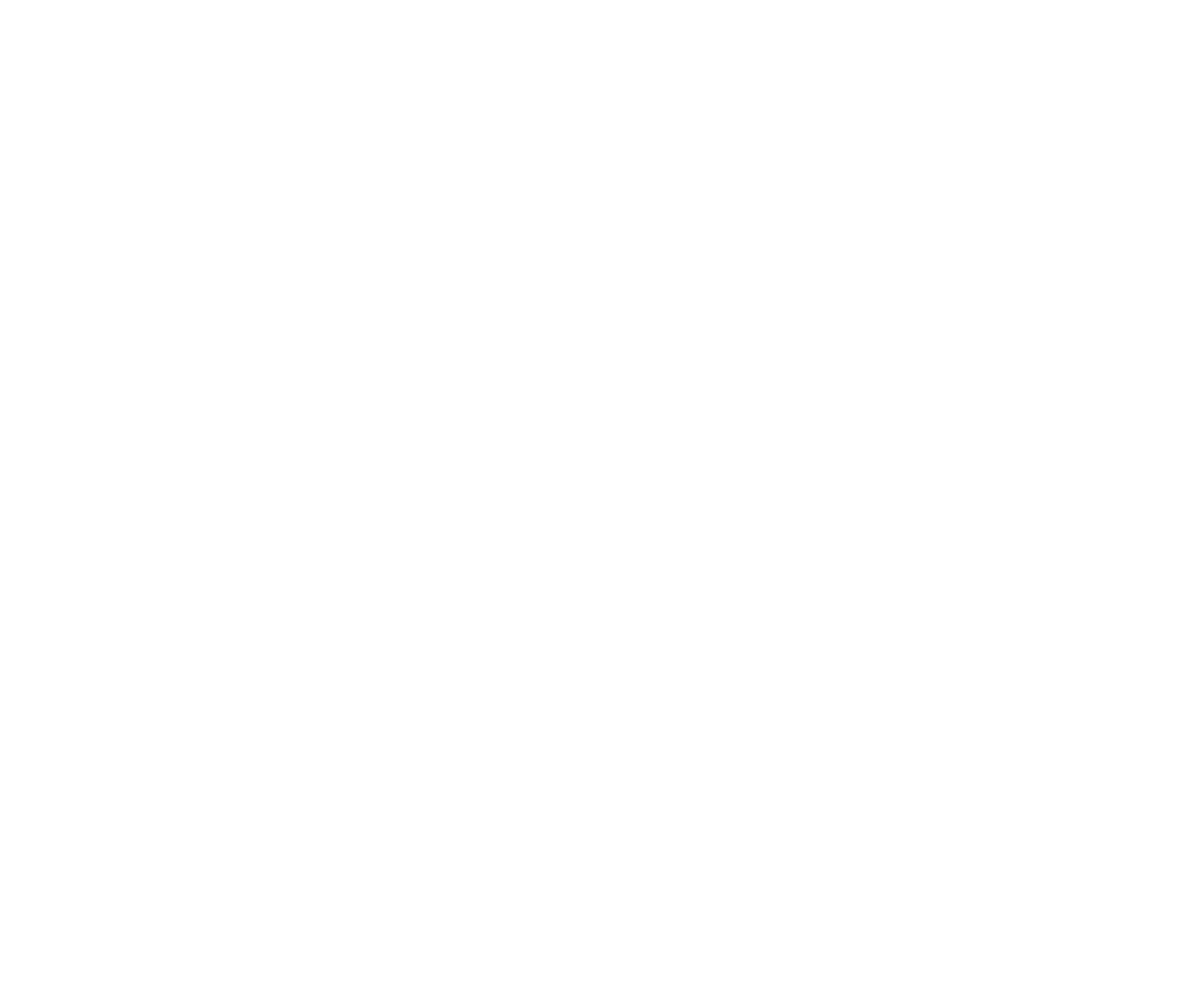
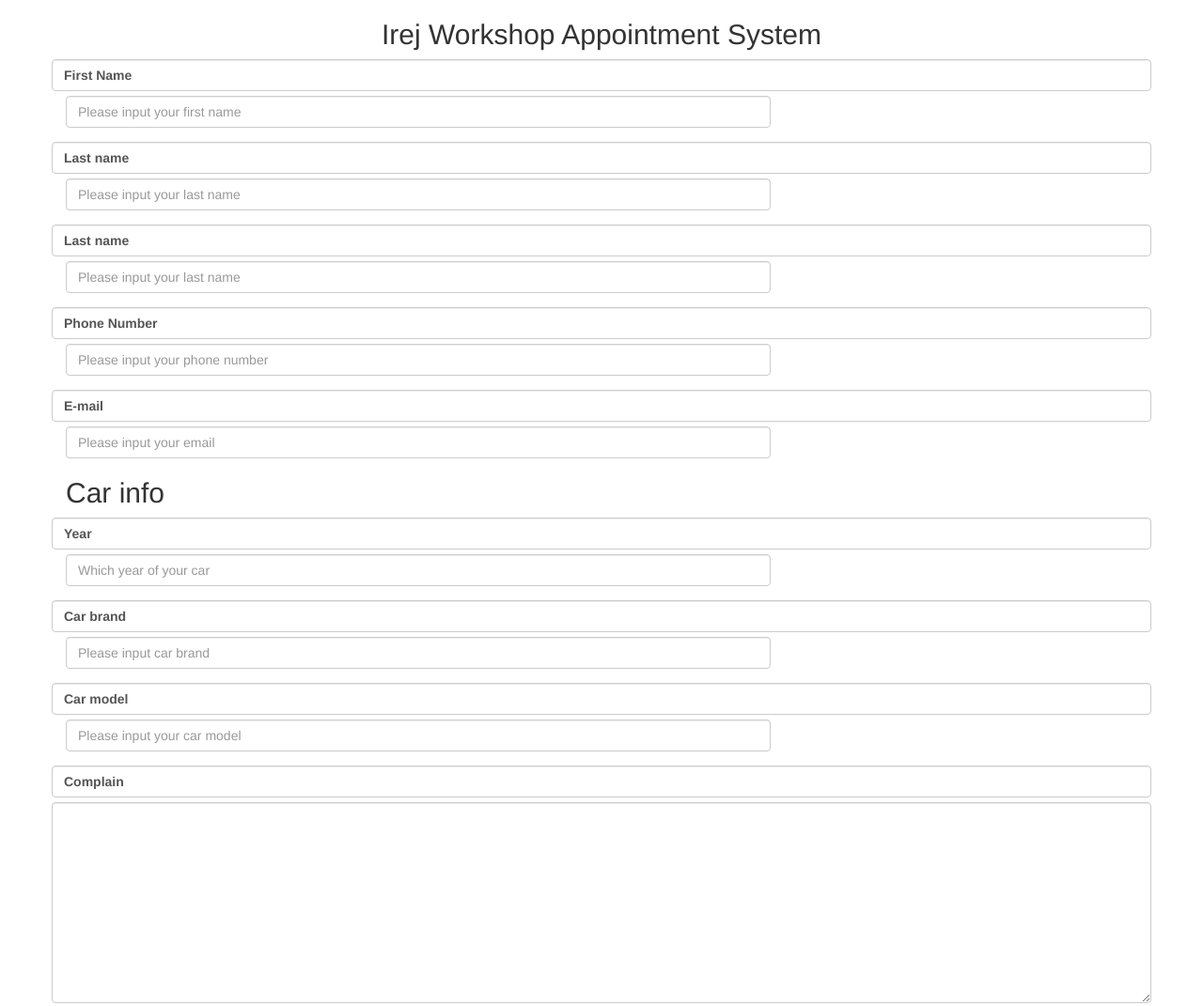
Before and after one commit to TaoGit2023/taogit2023.github.io, a website: page index.html in a window 1280 px wide. Shown: the whole page at 94% size. Before the commit the page ends 800 px from the top, so only its background shows below. Drawn offline with Linux system fonts and the light colour scheme.

Commit message:
add form function

```diff
--- a/index.html
+++ b/index.html
@@ -1,12 +1,75 @@
 <!DOCTYPE html>
 <html lang="en">
+
 <head>
     <meta charset="UTF-8">
     <meta http-equiv="X-UA-Compatible" content="IE=edge">
     <meta name="viewport" content="width=device-width, initial-scale=1.0">
     <title>Irej Workshop</title>
+    <link rel="stylesheet" href="./bootstrap-3.4.1-dist/css/bootstrap.min.css">
 </head>
+
 <body>
+    <div class="container">
+        <form action="#" class="form-horizontal" role="form">
+            <h2 class="text-center">Irej Workshop Appointment System</h2>
+            <div class="form-group">
+                <label for="fName" class="form-control col-md-2">First Name</label>
+                <div class="col-md-8">
+                    <input type="text" id="fName" class="form-control" placeholder="Please input your first name">
+                </div>
+            </div>
+            <div class="form-group">
+                <label for="LName" class="col-md-2 form-control">Last name</label>
+                <div class="col-md-8">
+                    <input type="text" class="form-control" id="LName" placeholder="Please input your last name">
+                </div>
+            </div>
+            <div class="form-group">
+                <label for="LName" class="col-md-2 form-control">Last name</label>
+                <div class="col-md-8">
+                    <input type="text" class="form-control" id="LName" placeholder="Please input your last name">
+                </div>
+            </div>
+            <div class="form-group">
+                <label for="phone" class="col-md-2 form-control">Phone Number</label>
+                <div class="col-md-8">
+                    <input type="number" class="form-control" id="phone" placeholder="Please input your phone number">
+                </div>
+            </div>
+            <div class="form-group">
+                <label for="email" class="col-md-2 form-control">E-mail</label>
+                <div class="col-md-8">
+                    <input type="email" class="form-control" id="email" placeholder="Please input your email">
+                </div>
+            </div>
+            <h2>Car info</h2>
+            <div class="form-group">
+                <label for="year" class="col-md-2 form-control">Year</label>
+                <div class="col-md-8">
+                    <input type="text" class="form-control" id="year" placeholder="Which year of your car">
+                </div>
+            </div>
+            <div class="form-group">
+                <label for="brand" class="col-md-2 form-control">Car brand</label>
+                <div class="col-md-8">
+                    <input type="text" class="form-control" id="brand" placeholder="Please input car brand">
+                </div>
+            </div>
+            <div class="form-group">
+                <label for="model" class="col-md-2 form-control">Car model</label>
+                <div class="col-md-8">
+                    <input type="text" class="form-control" id="model" placeholder="Please input your car model">
+                </div>
+            </div>
+            <div class="form-group">
+                <label for="complain" class="col-md-2 form-control">Complain</label>
+                <textarea name="compalin" id="complain" cols="30" rows="10" class="form-control col-md-10"></textarea>
+            </div>
+        </form>
+    </div>
+
 
 </body>
+
 </html>
--- /dev/null
+++ b/package.json
@@ -0,0 +1,5 @@
+{
+  "dependencies": {
+    "bootstrap": "^3.4.1"
+  }
+}
```
Also changed, not shown: 1 other file.
